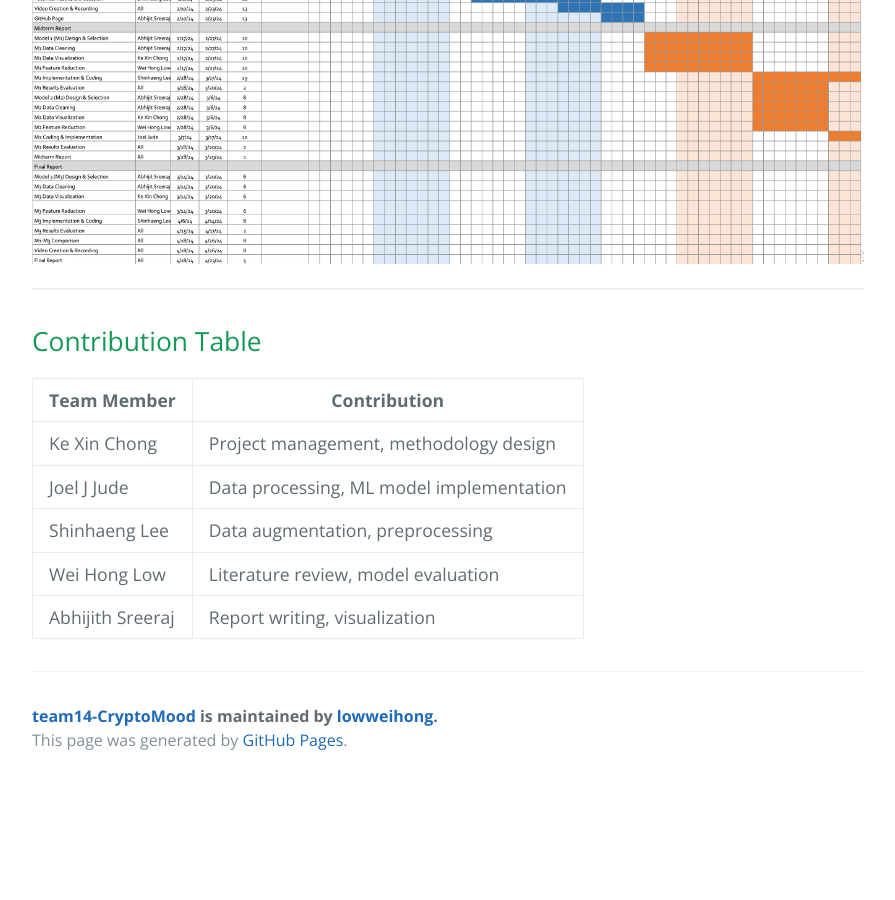
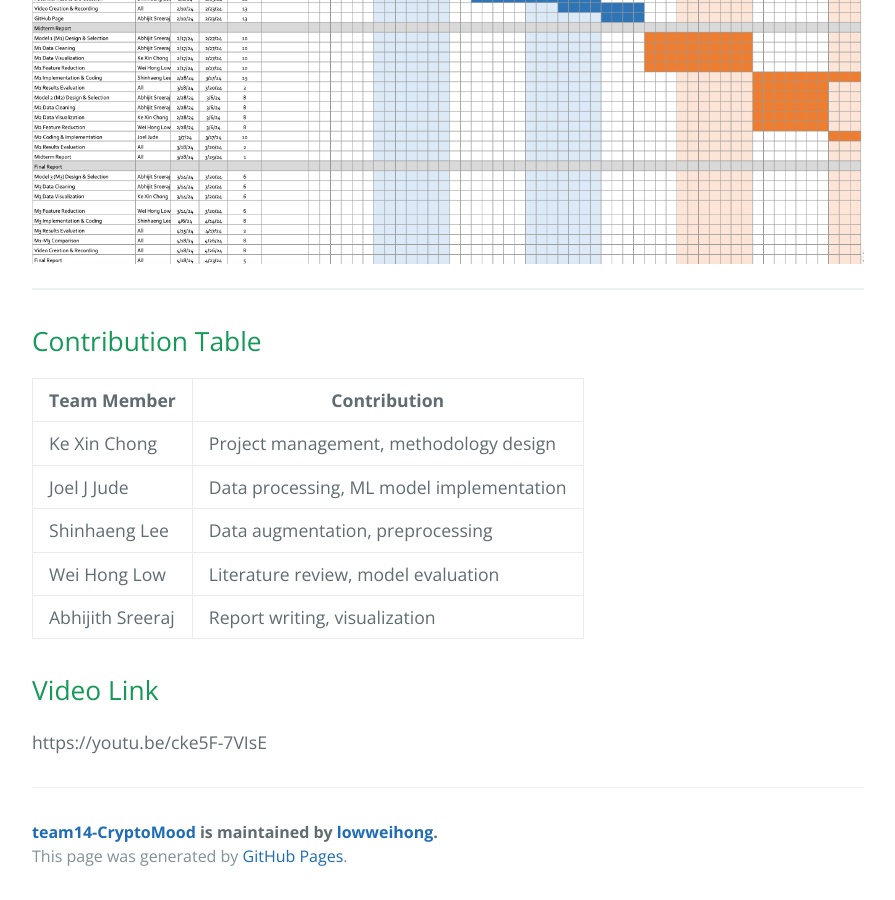
Before and after one commit to lowweihong/team14-CryptoMood, a Jekyll site: the page built from index.md, in a window 1280 px wide and 900 px high, scrolled down 2608 px. Shown: the whole window, without its empty margins (192-1087 px from the left). Built offline with Jekyll 4.4.1, drawn with Linux system fonts in a browser that asks for light colours; our own code applies the rules of GitHub Pages for plain Markdown files; before the commit the page ends 3392 px from its top, so only the background shows below that.

Commit message:
Update index.md

```diff
--- a/index.md
+++ b/index.md
@@ -83,3 +83,7 @@ We anticipate that fine-tuned transformer models will outperform unsupervised me
 | Shinhaeng Lee      | Data augmentation, preprocessing                    |
 | Wei Hong Low       | Literature review, model evaluation                 |
 | Abhijith Sreeraj   | Report writing, visualization                       |
+
+## Video Link
+
+https://youtu.be/cke5F-7VIsE
```
